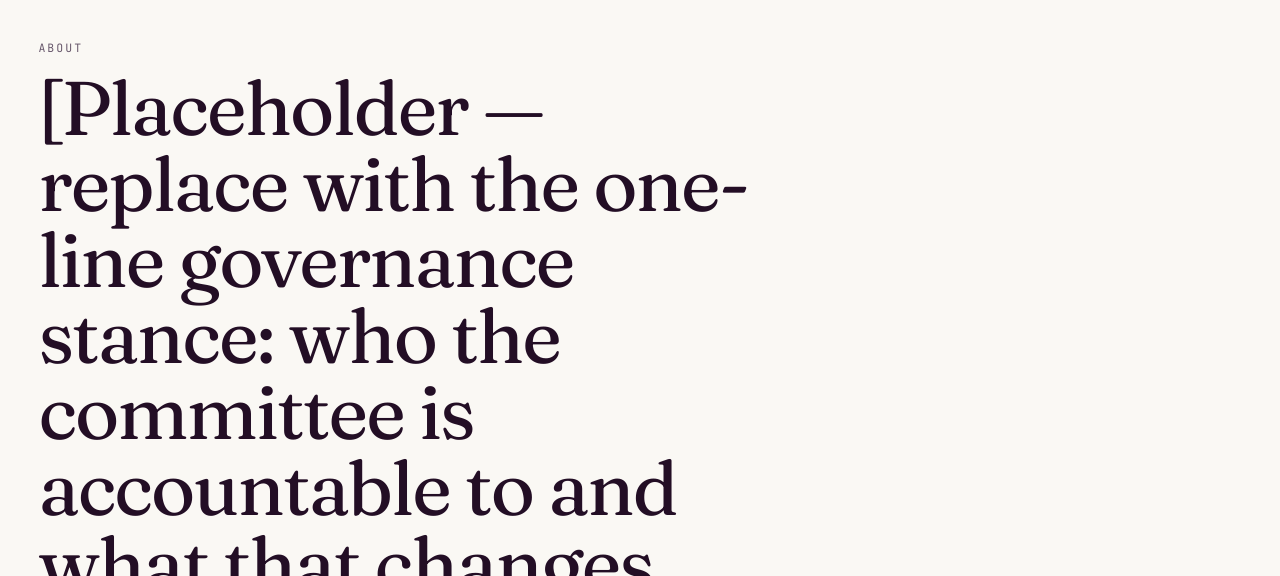
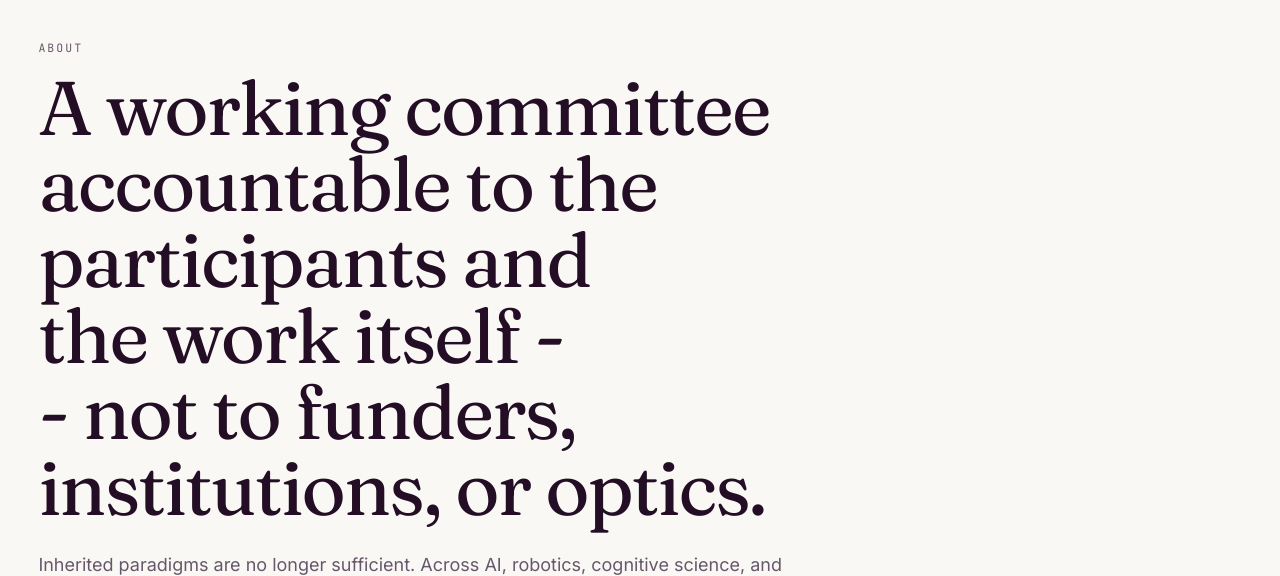
Before and after one commit to mason-u-borchard/synapse-conference-prototype, a Next.js app: page /about in a window 1280 px wide. Shown: the part 125-701 px from the top of the page. Built offline with nearby package versions, Linux system fonts and the light colour scheme; no server answers.

Commit message:
feat(about): replace governance-stance placeholder with committee-accountability line (added tag #PALCEHOLDER)

```diff
--- a/src/app/about/page.tsx
+++ b/src/app/about/page.tsx
@@ -17,7 +17,8 @@ export default function AboutPage() {
     <div className="container-gutter py-section">
       <header className="max-w-3xl">
         <p className="eyebrow mb-4">About</p>
-        <h1 className="text-display-lg text-balance">[Placeholder — replace with the one-line governance stance: who the committee is accountable to and what that changes about how the event is run.]</h1>
+{/* #PLACEHOLDER */}
+        <h1 className="text-display-lg text-balance">A working committee accountable to the participants and the work itself -- not to funders, institutions, or optics.</h1>
         <p className="mt-6 max-w-prose text-lg leading-relaxed text-muted-foreground text-pretty">{meta.mission}</p>
       </header>
 
```
